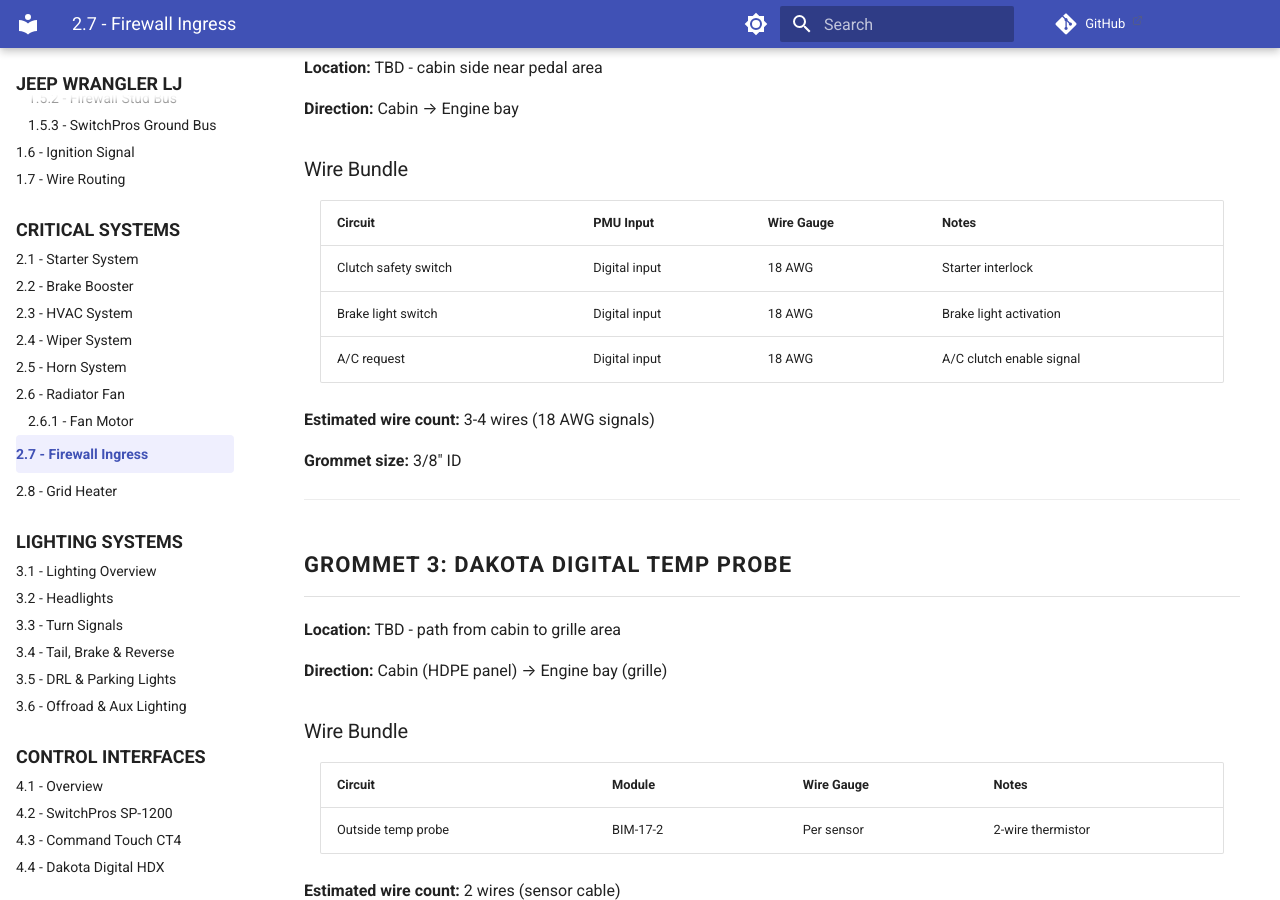
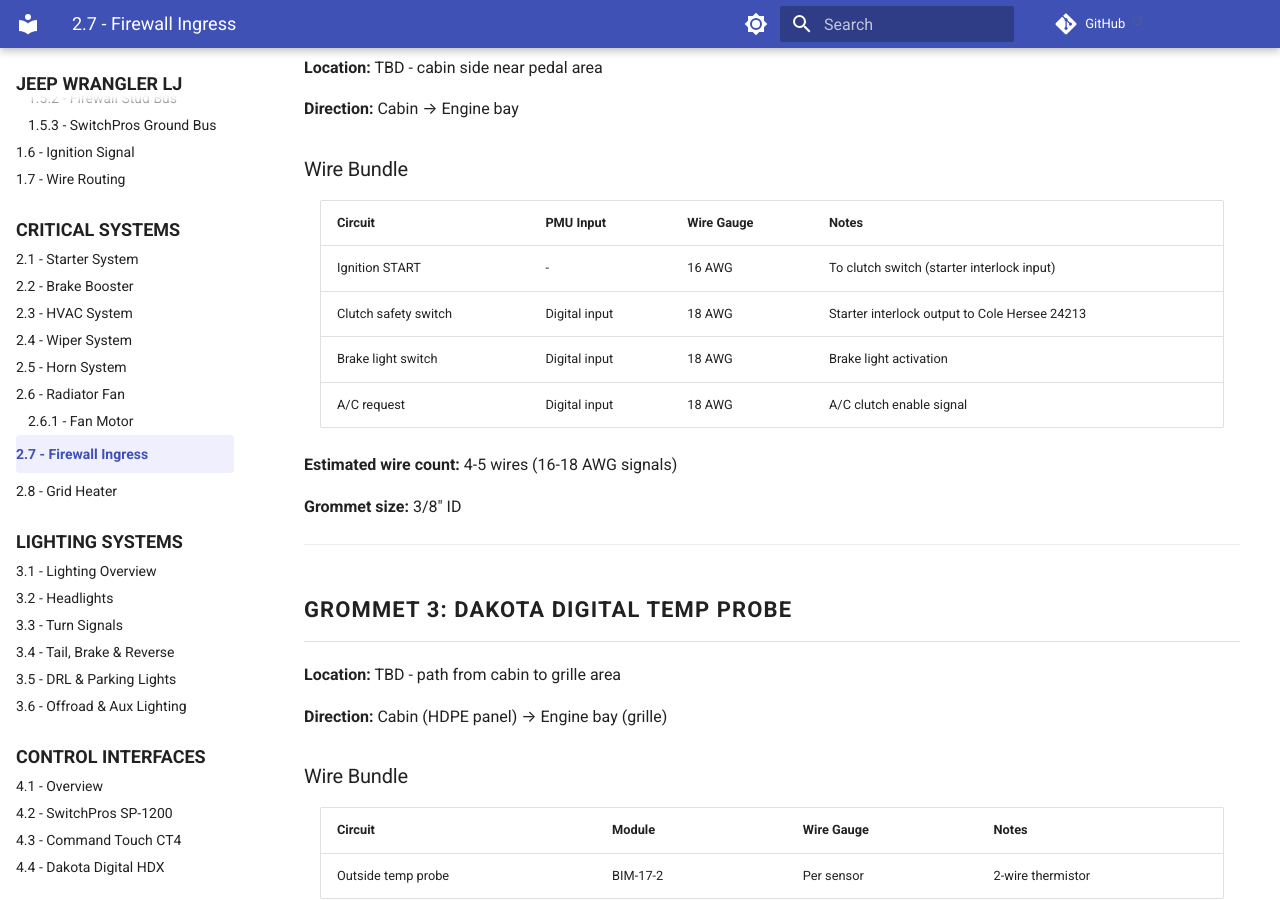
Before and after one commit to sob/drawings, an MkDocs documentation site: the page built from docs/jeep_lj/02-engine-systems/07-firewall-ingress.md, in a window 1280 px wide and 900 px high, scrolled down 2347 px. Built offline with MkDocs 1.6.1 and Material for MkDocs 9.7.7, drawn with Linux system fonts in a browser that asks for light colours; comment, search, counter and statistics services are not loaded.

Commit message:
docs(electrical): add ignition START wire to firewall ingress
Add ignition START wire (16 AWG) to Grommet 2 for clutch safety switch
input. Clear starter.md outstanding items - design is complete with
solenoid location already specified as firewall mount.

🤖 Generated with [Claude Code](https://claude.com/claude-code)

Co-Authored-By: Claude <noreply@anthropic.com>

```diff
--- a/docs/jeep_lj/02-engine-systems/07-firewall-ingress.md
+++ b/docs/jeep_lj/02-engine-systems/07-firewall-ingress.md
@@ -82,11 +82,12 @@ Factory Cummins interior harness includes:
 
 | Circuit | PMU Input | Wire Gauge | Notes |
 |:--------|:----------|:-----------|:------|
-| Clutch safety switch | Digital input | 18 AWG | Starter interlock |
+| Ignition START | - | 16 AWG | To clutch switch (starter interlock input) |
+| Clutch safety switch | Digital input | 18 AWG | Starter interlock output to Cole Hersee 24213 |
 | Brake light switch | Digital input | 18 AWG | Brake light activation |
 | A/C request | Digital input | 18 AWG | A/C clutch enable signal |
 
-**Estimated wire count:** 3-4 wires (18 AWG signals)
+**Estimated wire count:** 4-5 wires (16-18 AWG signals)
 
 **Grommet size:** 3/8" ID
 
```
Also changed, not shown: docs/jeep_lj/02-engine-systems/01-starter.md (+3 -2 lines).
